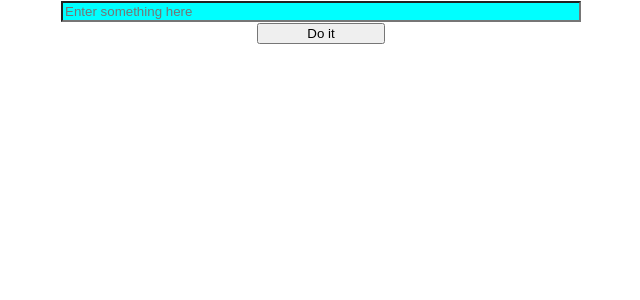
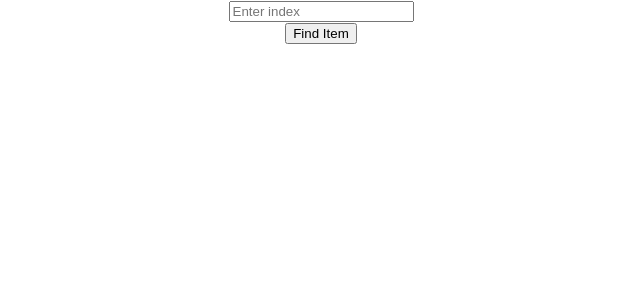
Before and after one commit to 240415-NET/SteveHolmes, a React (Create React App) app in the folder react-exercises/: page / in a window 1280 px wide. Shown: the top 300 px of the page, without its empty margins (319-959 px from the left). Built offline with nearby package versions, Linux system fonts and the light colour scheme.

Commit message:
react exercise 3 lists

```diff
--- a/react-exercises/src/App.tsx
+++ b/react-exercises/src/App.tsx
@@ -2,17 +2,20 @@ import React from 'react';
 import logo from './logo.svg';
 import './App.css';
 // import './components/ComponentOne.css';
-import './components/Events.css';
+// import './components/Events.css';
+
 
 // import ComponentOne from './components/ComponentOne';
-import Events from './components/Events';
+// import Events from './components/Events';
+import Lists from './components/Lists';
 
 function App() {
   return (
     <div className="App">
       <header className="App-header">
         {/* <ComponentOne /> */}
-        <Events />
+        {/* <Events /> */}
+        <Lists />
       </header>
     </div>
   );
--- /dev/null
+++ b/react-exercises/src/components/Lists.tsx
@@ -0,0 +1,29 @@
+import React, {useState} from "react";
+
+const Lists = () => {
+
+    const [index, setIndex] = useState<number>(0);
+    const [item, setItem] = useState<string | undefined>(undefined);
+
+    const dummyData = [ "first item", "second item", "third item", "fourth item"];
+
+    const inputValueChanged = (event: any) => { setIndex(Number(event.target.value)); }
+
+    const findDummyDataItem = () => {
+        if (index >= 0 && index < dummyData.length)
+            setItem(dummyData[index]);
+        else
+            setItem('That index value is out of range!');
+    }
+
+    return (
+        <div className = "input_container">
+            <input id="indexField" className = "input_field" onChange={inputValueChanged} type="input" placeholder="Enter index" />
+            <br />
+            <button className = "input_button" onClick={findDummyDataItem} type="submit">Find Item</button>
+            <br />
+            <h3 id="display-text">{item}</h3>
+        </div>
+    )
+}
+export default Lists;
```
